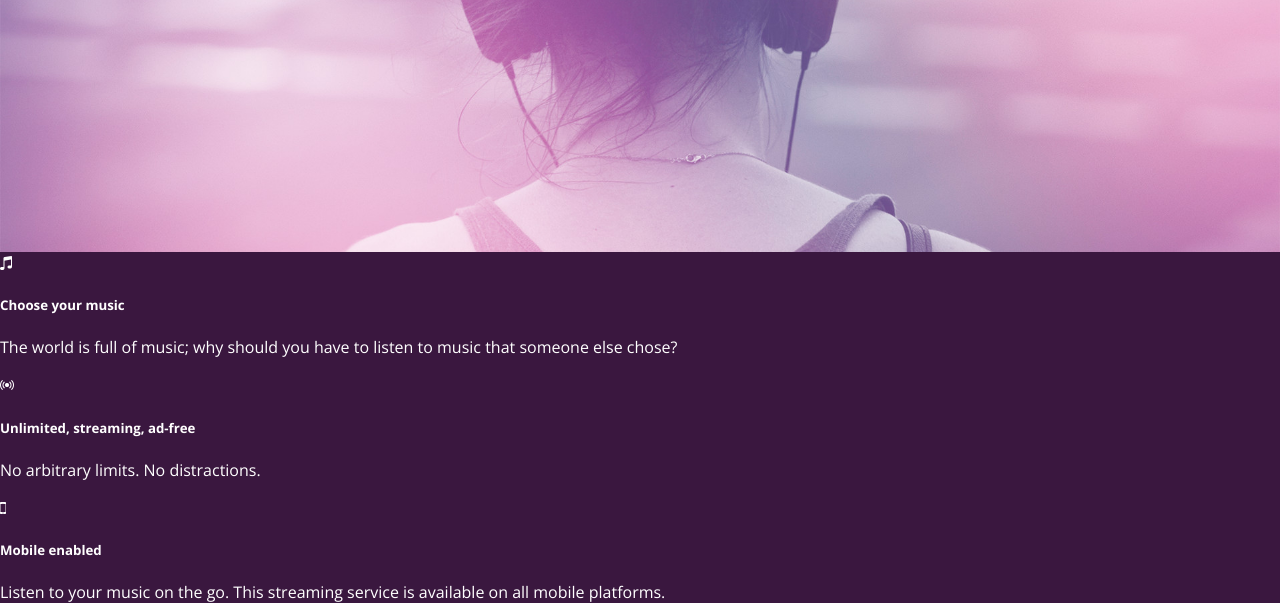
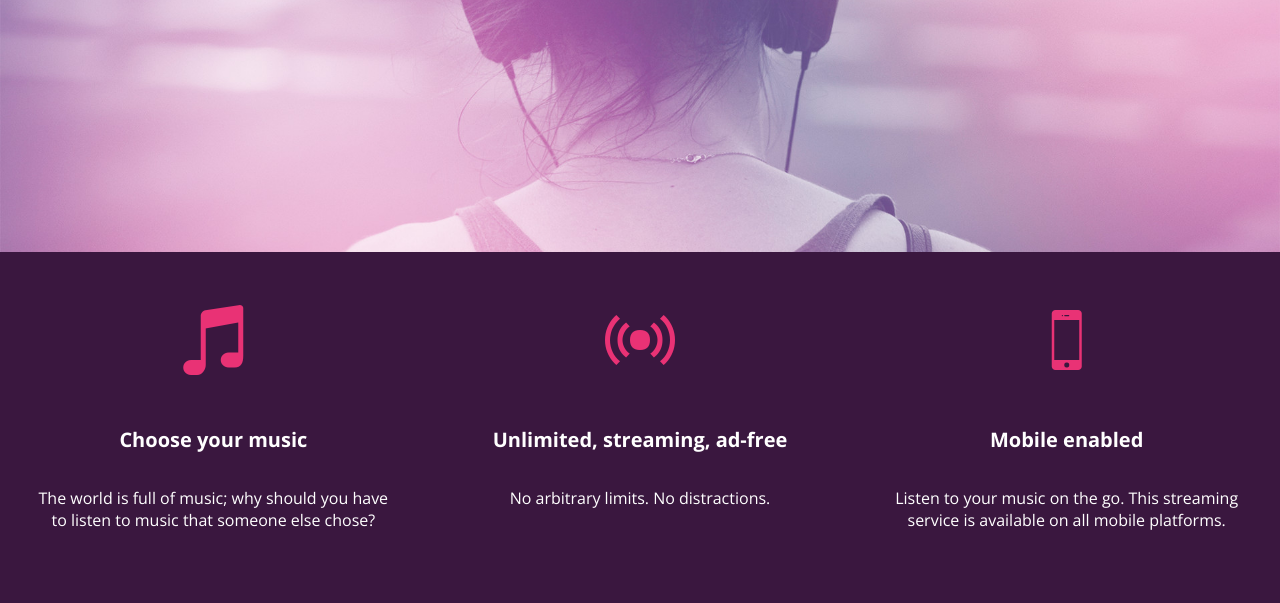
Before and after one commit to jca322/bloc-jams, a plain HTML site: page index.html in a window 1280 px wide. Shown: the part 444-1047 px from the top of the page. After the commit the page ends 1023 px from the top, so only its background shows below. Drawn offline with nearby package versions, Linux system fonts and the light colour scheme.

Commit message:
Add selling points styling for checkpoint 7

```diff
--- a/styles/main.css
+++ b/styles/main.css
@@ -47,3 +47,31 @@ body.landing {
     letter-spacing: 0.5rem;
     text-shadow: 1px 1px 0px rgb(58,23,63);
 }
+
+.selling-points {
+    position: relative;
+    display: table;
+    width: 100%;
+    -webkit-box-sizing: border-box;
+    -moz-box-sizing: border-box;
+    box-sizing: border-box;
+}
+
+ .point {
+     display: table-cell;
+     position: relative;
+     width: 33.3%;
+     padding: 2rem;
+     text-align: center;
+ }
+
+ .point .point-title {
+     font-size: 1.25rem;
+ }
+
+ .ion-music-note,
+ .ion-radio-waves,
+ .ion-iphone {
+     color: rgb(233,50,117);
+     font-size: 5rem;
+ }
```
